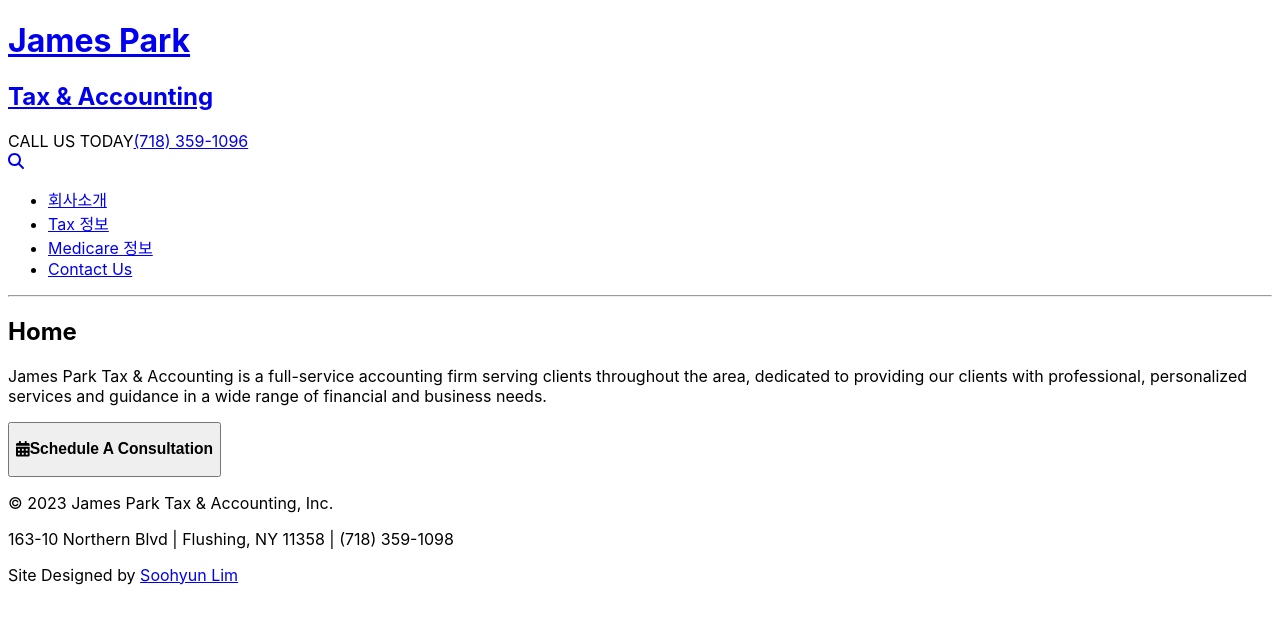
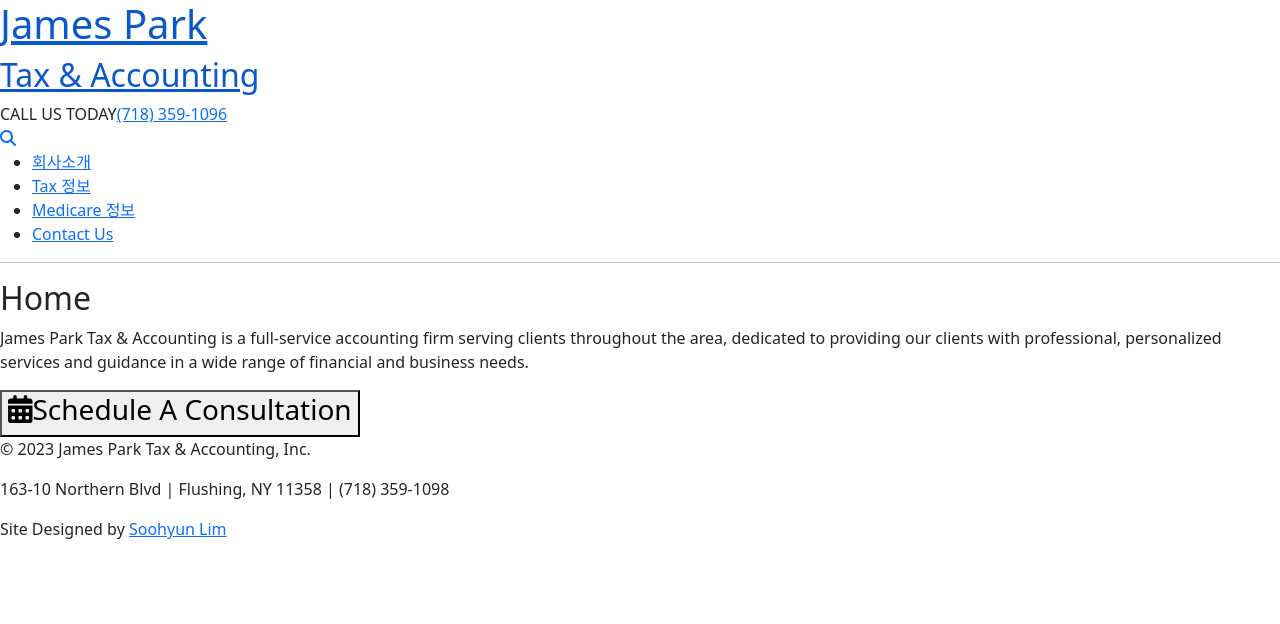
Before and after one commit to nooccarr/james-park-tax, a React (Vite) app: page / in a window 1280 px wide. Shown: the top 624 px of the page. Built offline with nearby package versions, Linux system fonts and the light colour scheme.

Commit message:
Use React Bootstrap for styling.

```diff
--- a/index.html
+++ b/index.html
@@ -7,7 +7,8 @@
     <title>James Park Tax</title>
 </head>
 <body>
-    <div id="root">Not Rendered</div>
+    <noscript>You need to enable JavaScript to run this app.</noscript>
+    <div id="root"></div>
     <script type="module" src="/src/app/main.jsx"></script>
 </body>
 </html>
--- a/package.json
+++ b/package.json
@@ -18,10 +18,12 @@
     "@fortawesome/fontawesome-svg-core": "^6.4.2",
     "@fortawesome/free-solid-svg-icons": "^6.4.2",
     "@fortawesome/react-fontawesome": "^0.2.0",
+    "bootstrap": "^5.3.2",
     "dotenv": "^16.3.1",
     "express": "^4.18.2",
     "mongoose": "^7.6.3",
     "react": "^18.2.0",
+    "react-bootstrap": "^2.9.1",
     "react-dom": "^18.2.0",
     "react-router-dom": "^6.17.0",
     "uuid": "^9.0.1"
--- a/src/app/index.css
+++ /dev/null
@@ -1,12 +0,0 @@
-body {
-  font-family: -apple-system, BlinkMacSystemFont, "Segoe UI", "Roboto", "Oxygen",
-    "Ubuntu", "Cantarell", "Fira Sans", "Droid Sans", "Helvetica Neue",
-    sans-serif;
-  -webkit-font-smoothing: antialiased;
-  -moz-osx-font-smoothing: grayscale;
-}
-
-code {
-  font-family: source-code-pro, Menlo, Monaco, Consolas, "Courier New",
-    monospace;
-}
--- a/src/app/main.jsx
+++ b/src/app/main.jsx
@@ -1,7 +1,10 @@
 import { createRoot } from 'react-dom/client';
-import './index.css';
+// import './index.css';
 import App from './components/App';
 import { BrowserRouter, Routes, Route } from 'react-router-dom';
+
+// Importing the Bootstrap CSS
+import 'bootstrap/dist/css/bootstrap.min.css';
 
 const container = document.getElementById('root');
 const root = createRoot(container);
```
Also changed, not shown: 1 other file (tests, documents, lock files or other folders).
